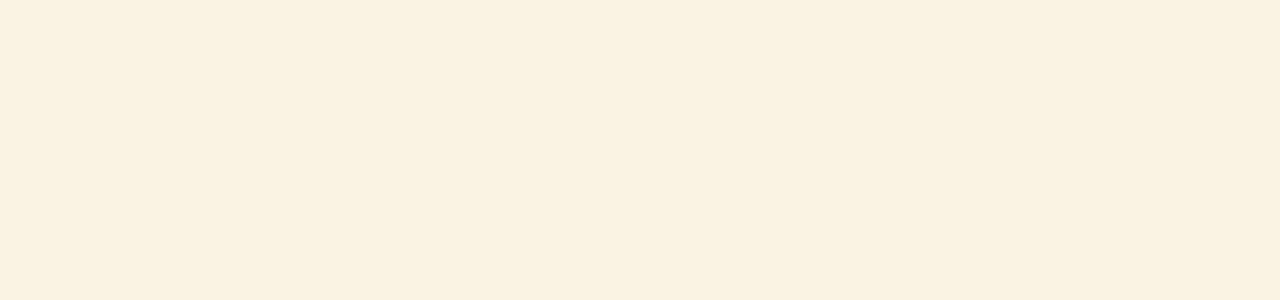
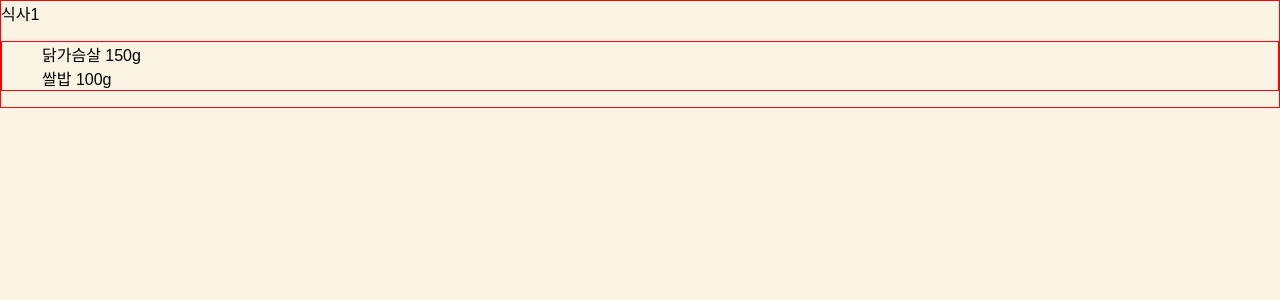
Before and after one commit to seonghbae/TogeFit, a React (Create React App) app in the folder client/: page /diet in a window 1280 px wide. Before the commit this address had no page. Shown: the top 300 px of the page. Built offline with nearby package versions, Linux system fonts and the light colour scheme; a web font is replaced by a local one.

Commit message:
[#12]feat: DietPage 라우팅

```diff
--- a/client/src/App.tsx
+++ b/client/src/App.tsx
@@ -1,13 +1,14 @@
 // module
 import { BrowserRouter, Routes, Route } from 'react-router-dom';
 // pages
-import { InfoPage, RoutinePage } from './pages';
+import { InfoPage, RoutinePage, DietPage } from './pages';
 
 const App = () => (
   <BrowserRouter>
     <Routes>
       <Route path="/routine" element={<RoutinePage />} />
       <Route path="/info" element={<InfoPage />} />
+      <Route path="/diet" element={<DietPage />} />
     </Routes>
   </BrowserRouter>
 );
--- a/client/src/common/components/index.ts
+++ b/client/src/common/components/index.ts
@@ -1,4 +1,5 @@
 import CustomCarousel from './custom-carousel/CustomCarousel';
 import SearchForm from './search-form/SearchForm';
+import Meal from './meal/Meal';
 
-export { SearchForm, CustomCarousel };
+export { SearchForm, CustomCarousel, Meal };
--- /dev/null
+++ b/client/src/common/components/meal/Meal.tsx
@@ -0,0 +1,39 @@
+import Wrapper from './style';
+
+interface MealProps {
+  name: string;
+  meals: Array<{ foodName: string; quantity: number }>;
+}
+
+const Meal = ({ name, meals }: MealProps) => {
+  const dummyFood = [
+    {
+      name: '닭가슴살',
+      carbohydrate: 0,
+      protein: 100,
+      fat: 130,
+      quantity: 100,
+      calories: 230,
+    },
+    {
+      name: '닭가슴살',
+      carbohydrate: 0,
+      protein: 100,
+      fat: 130,
+      quantity: 100,
+      calories: 230,
+    },
+  ];
+  return (
+    <Wrapper>
+      <div>{name}</div>
+      <ol>
+        {meals.map((meal) => (
+          <li key={meal.foodName}>{`${meal.foodName} ${meal.quantity}g`}</li>
+        ))}
+      </ol>
+    </Wrapper>
+  );
+};
+
+export default Meal;
--- /dev/null
+++ b/client/src/common/components/meal/style.tsx
@@ -0,0 +1,11 @@
+import styled from 'styled-components';
+
+const Wrapper = styled.form`
+  border: 1px solid red;
+
+  & > ol {
+    border: 1px solid red;
+  }
+`;
+
+export default Wrapper;
--- /dev/null
+++ b/client/src/pages/diet-page/DietPage.tsx
@@ -0,0 +1,18 @@
+import { Meal } from '../../common/components';
+
+const DietPage: React.FC = () => {
+  const dummyMeal = {
+    name: '식사1',
+    meals: [
+      { foodName: '닭가슴살', quantity: 150 },
+      { foodName: '쌀밥', quantity: 100 },
+    ],
+  };
+  return (
+    <div>
+      <Meal name={dummyMeal.name} meals={dummyMeal.meals} />
+    </div>
+  );
+};
+
+export default DietPage;
--- /dev/null
+++ b/client/src/pages/diet-page/index.ts
@@ -0,0 +1,3 @@
+import DietPage from './DietPage';
+
+export default DietPage;
--- a/client/src/pages/index.ts
+++ b/client/src/pages/index.ts
@@ -1,4 +1,5 @@
 import RoutinePage from './routine-page';
 import InfoPage from './info-page';
+import DietPage from './diet-page';
 
-export { RoutinePage, InfoPage };
+export { RoutinePage, InfoPage, DietPage };
```
